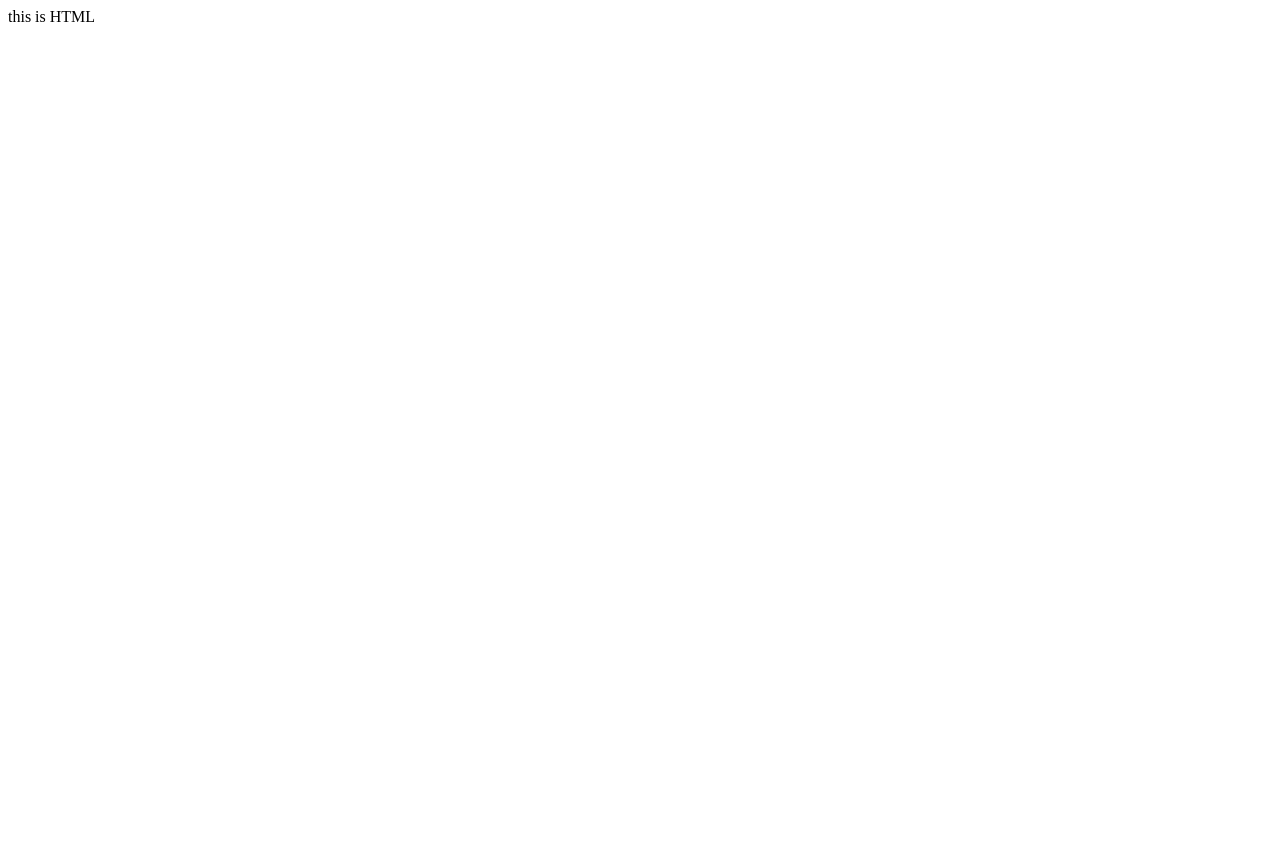
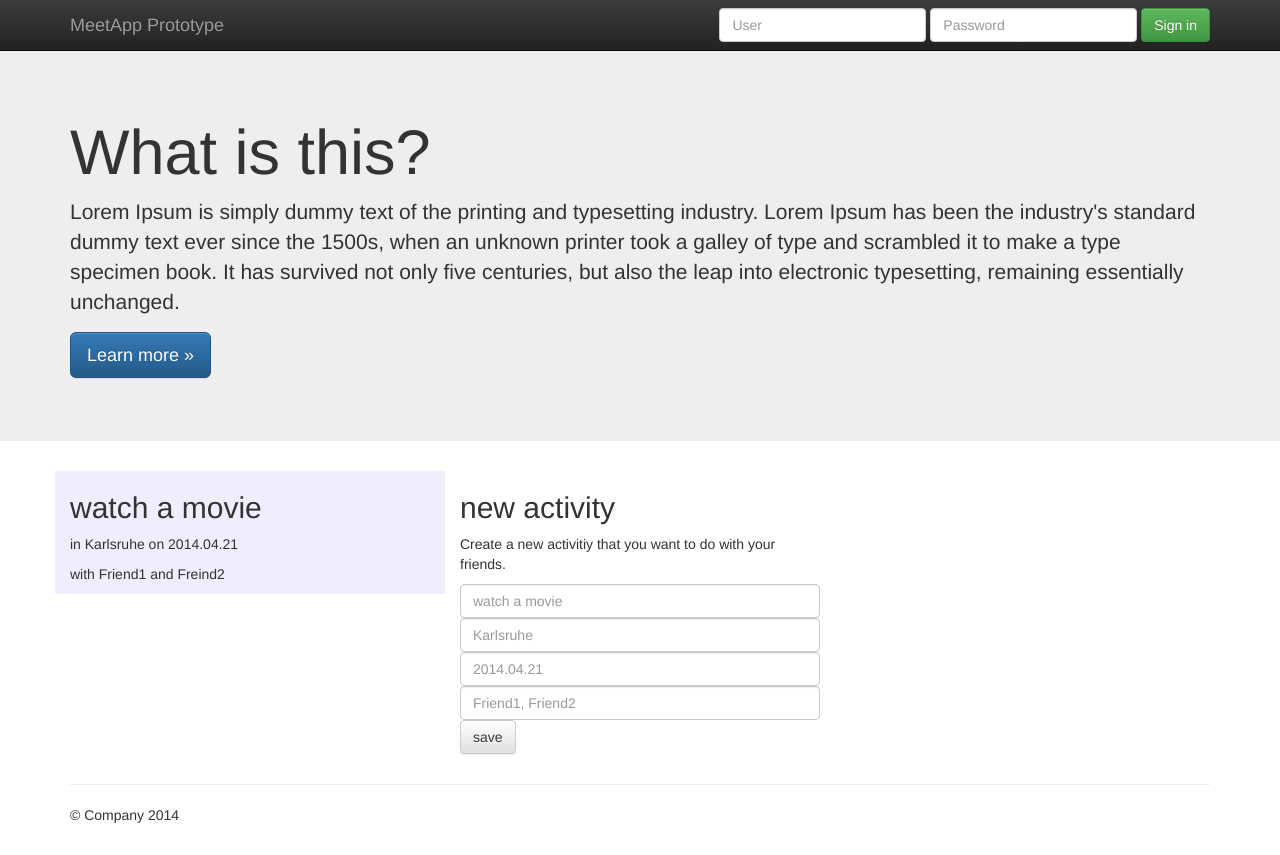
Before and after one commit to halllo/MeetAppPrototype, a website: page public/index.html in a window 1280 px wide. Before the commit the page ends 800 px from the top, so only its background shows below. Drawn offline with nearby package versions, Linux system fonts and the light colour scheme.

Commit message:
example index page

```diff
--- /dev/null
+++ b/public/css/main.css
@@ -0,0 +1,9 @@
+/* Move down content because we have a fixed navbar that is 50px tall */
+body {
+  padding-top: 50px;
+  padding-bottom: 20px;
+}
+
+div.activity {
+  background-color: #EEF;
+}
--- a/public/index.html
+++ b/public/index.html
@@ -1 +1,97 @@
-this is HTML
+
+<!DOCTYPE html>
+<html lang="en">
+  <head>
+    <meta charset="utf-8">
+    <meta name="viewport" content="width=device-width, initial-scale=1">
+    <meta name="description" content="">
+    <meta name="author" content="">
+
+    <title>MeetApp Prototype</title>
+
+    <!-- Latest compiled and minified CSS -->
+	<link rel="stylesheet" href="//netdna.bootstrapcdn.com/bootstrap/3.1.1/css/bootstrap.min.css">
+
+	<!-- Optional theme -->
+	<link rel="stylesheet" href="//netdna.bootstrapcdn.com/bootstrap/3.1.1/css/bootstrap-theme.min.css">
+
+    <!-- Custom styles for this template -->
+    <link href="css/main.css" rel="stylesheet">
+
+  </head>
+
+  <body>
+
+    <div class="navbar navbar-inverse navbar-fixed-top" role="navigation">
+      <div class="container">
+        <div class="navbar-header">
+          <button type="button" class="navbar-toggle" data-toggle="collapse" data-target=".navbar-collapse">
+            <span class="sr-only">Toggle navigation</span>
+            <span class="icon-bar"></span>
+            <span class="icon-bar"></span>
+            <span class="icon-bar"></span>
+          </button>
+          <a class="navbar-brand" href="#">MeetApp Prototype</a>
+        </div>
+        <div class="navbar-collapse collapse">
+          <form class="navbar-form navbar-right" role="form">
+            <div class="form-group">
+              <input type="text" placeholder="User" class="form-control">
+            </div>
+            <div class="form-group">
+              <input type="password" placeholder="Password" class="form-control">
+            </div>
+            <button type="submit" class="btn btn-success">Sign in</button>
+          </form>
+        </div><!--/.navbar-collapse -->
+      </div>
+    </div>
+
+    <!-- Main jumbotron for a primary marketing message or call to action -->
+    <div class="jumbotron">
+      <div class="container">
+        <h1>What is this?</h1>
+        <p>Lorem Ipsum is simply dummy text of the printing and typesetting industry. Lorem Ipsum has been the industry's standard dummy text ever since the 1500s, when an unknown printer took a galley of type and scrambled it to make a type specimen book. It has survived not only five centuries, but also the leap into electronic typesetting, remaining essentially unchanged.</p>
+        <p><a class="btn btn-primary btn-lg" role="button">Learn more &raquo;</a></p>
+      </div>
+    </div>
+
+    <div class="container">
+      <!-- Example row of columns -->
+      <div class="row">
+
+        <div class="col-md-4 activity">
+          <h2>watch a movie</h2>
+          <p>in Karlsruhe on 2014.04.21</p>
+          <p>with Friend1 and Freind2</p>
+        </div>
+
+        <div class="col-md-4">
+          <h2>new activity</h2>
+          <p>Create a new activitiy that you want to do with your friends.</p>
+          <input type="text" class="form-control" placeholder="watch a movie">
+          <input type="text" class="form-control" placeholder="Karlsruhe">
+          <input type="text" class="form-control" placeholder="2014.04.21">
+          <input type="text" class="form-control" placeholder="Friend1, Friend2">
+          <p><a class="btn btn-default" href="#" role="button">save</a></p>
+        </div>
+
+      </div>
+
+      <hr>
+
+      <footer>
+        <p>&copy; Company 2014</p>
+      </footer>
+    </div> <!-- /container -->
+
+
+    <!-- Bootstrap core JavaScript
+    ================================================== -->
+    <!-- Placed at the end of the document so the pages load faster -->
+    <script src="https://ajax.googleapis.com/ajax/libs/jquery/1.11.0/jquery.min.js"></script>
+
+	<!-- Latest compiled and minified JavaScript -->
+	<script src="//netdna.bootstrapcdn.com/bootstrap/3.1.1/js/bootstrap.min.js"></script>
+  </body>
+</html>
```
